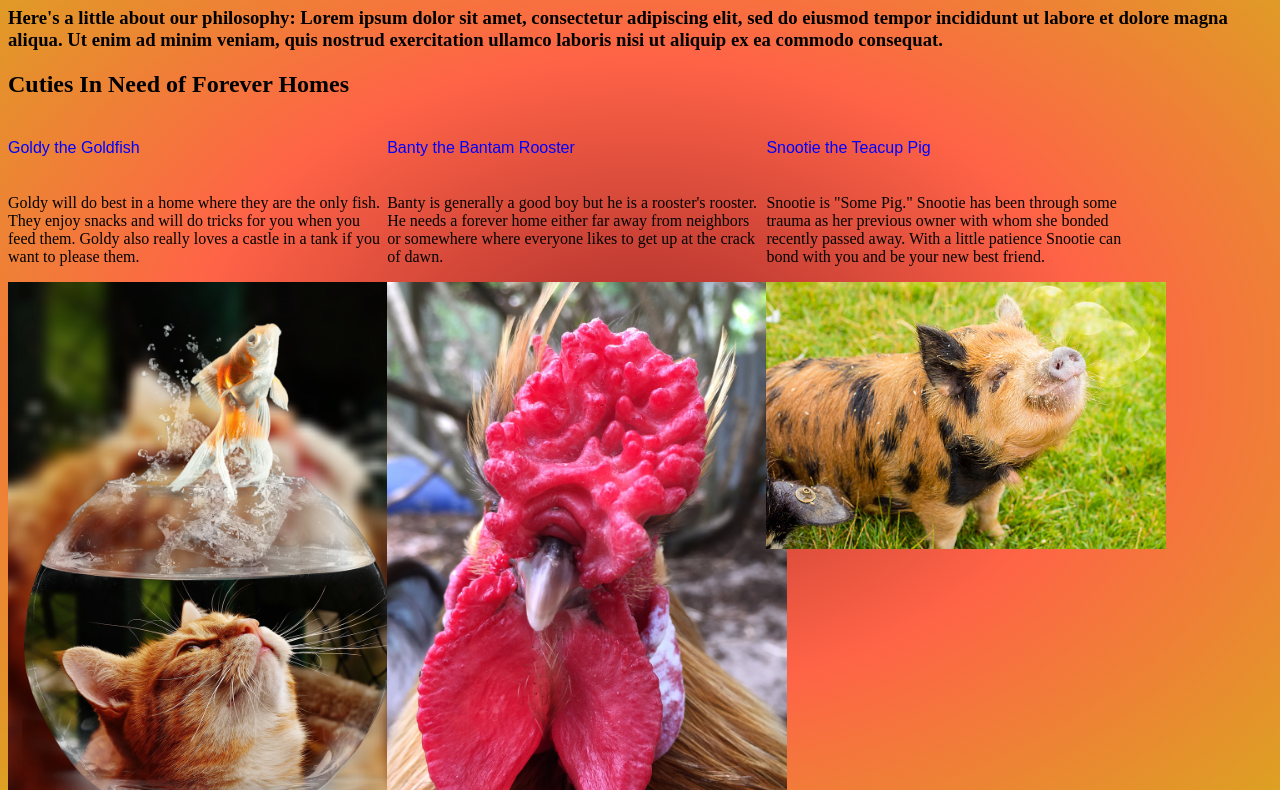
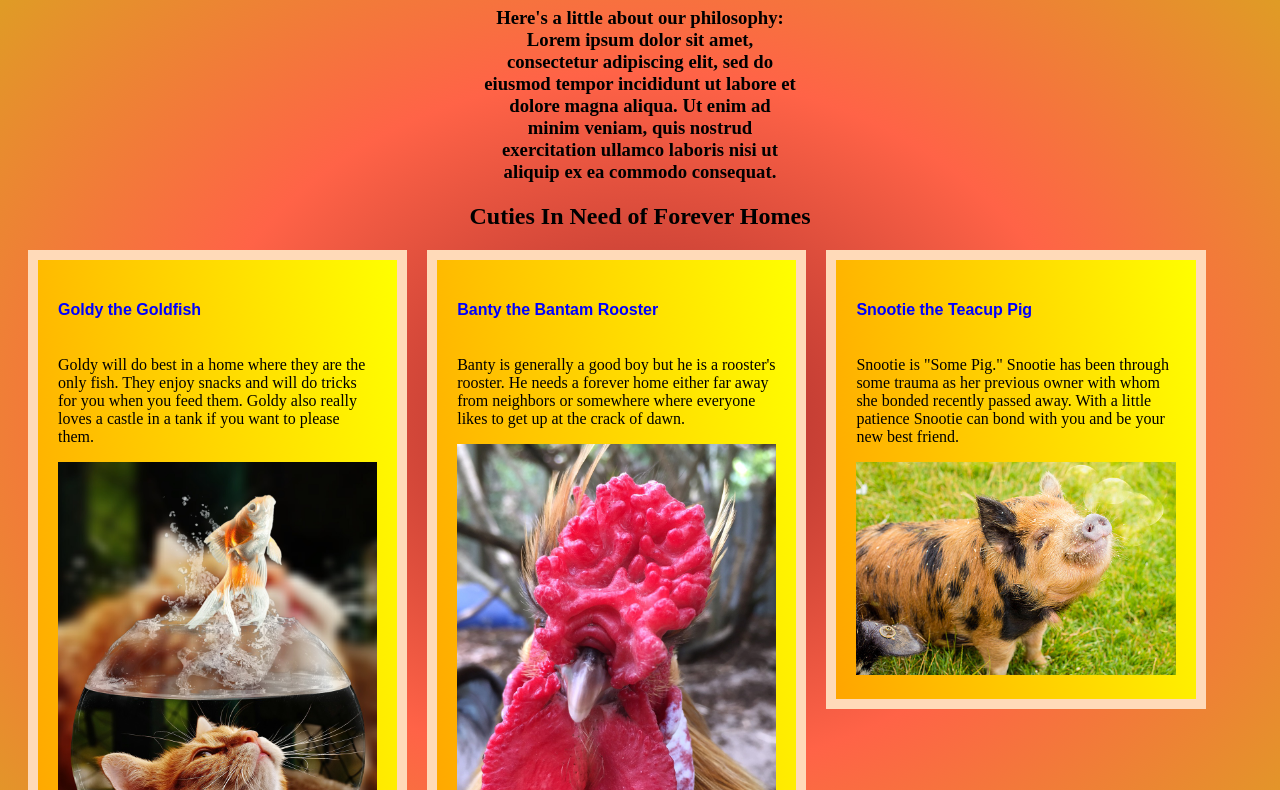
Before and after one commit to Jeroenemo/AnimalShelter, a plain HTML site: page index.html in a window 1280 px wide. Shown: the part 73-863 px from the top of the page. Drawn offline with Linux system fonts and the light colour scheme.

Commit message:
Complete the project, adds more styling and a html class for the title
Co-authored-by: Jessica R. Williams <jessicarubinwilliams@gmail.com>
Co-authored-by: Jeroen van Seeters <vanseetersjeroen@gmail.com>

```diff
--- a/css/styles.css
+++ b/css/styles.css
@@ -1,11 +1,30 @@
 img {
-  width: 400px;
+  width: 100%;
   height: auto;
+}
+
+
+body {
+  background-image: radial-gradient(brown, tomato, goldenrod);
+}
+
+.title-head {
+  text-align: center;
+}
+
+.title-head h3 {
+  width: 25%;
+  margin: auto;
 }
 
 .column {
   float: left;
   width: 30%;
+  margin-left: 20px;
+  border: 10px solid peachpuff;
+  padding: 20px;
+  box-sizing: border-box;
+  background-image: linear-gradient(260deg, yellow, orange );
 }
 
 .column p {
@@ -15,9 +34,4 @@ img {
 .column h4 {
   font-family: fantasy;
   color: blue;
-  font-weight: 30;
 }
-
-body {
-  background-image: radial-gradient(brown, tomato, goldenrod)
-}
--- a/index.html
+++ b/index.html
@@ -1,13 +1,15 @@
 <!DOCTYPE HTML>
 <html lang="eng-US">
-</head>
+  <head>
     <link rel="stylesheet" href="css/styles.css" type="text/css">
     <title>Very Good Animal Shelter</title>
   </head>
   <body>
+    <div class="title-head">
       <h1>Welcome to Very Good Animal Shelter</h1>
       <h3>Here's a little about our philosophy: Lorem ipsum dolor sit amet, consectetur adipiscing elit, sed do eiusmod tempor incididunt ut labore et dolore magna aliqua. Ut enim ad minim veniam, quis nostrud exercitation ullamco laboris nisi ut aliquip ex ea commodo consequat. </h3>
       <h2>Cuties In Need of Forever Homes</h2>
+    </div>
     <div class="column">
       <h4>Goldy the Goldfish</h4>
       <p>Goldy will do best in a home where they are the only fish. They enjoy snacks and will do tricks for you when you feed them. Goldy also really loves a castle in a tank if you want to please them.</p>
```
Lines whose indentation alone changed are shown as unchanged.
